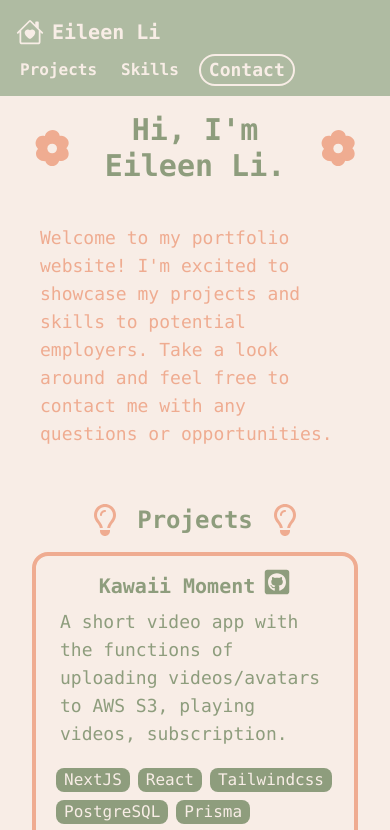
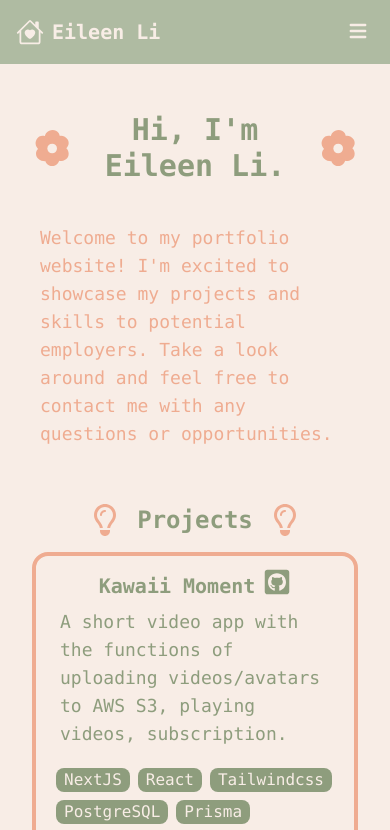
Before and after one commit to lyjeileen/portfolio, a Next.js app: page / in a window 390 px wide. Shown: the top 830 px of the page. Built offline with nearby package versions, Linux system fonts and the light colour scheme.

Commit message:
Add dropdown menu

```diff
--- /dev/null
+++ b/components/Dropdown.tsx
@@ -0,0 +1,284 @@
+import { Menu, Transition } from '@headlessui/react';
+import { Fragment, useEffect, useRef, useState } from 'react';
+import Link from 'next/link';
+
+export default function Dropdown() {
+  return (
+    <div className="text-right">
+      <Menu>
+        <Menu.Button className="inline-flex items-center p-1 rounded-lg hover:ring hover:ring-grassgreen md:hidden">
+          <svg
+            className="w-6 h-6 text-base"
+            aria-hidden="true"
+            fill="currentColor"
+            viewBox="0 0 20 20"
+            xmlns="http://www.w3.org/2000/svg"
+          >
+            <path
+              fillRule="evenodd"
+              d="M3 5a1 1 0 011-1h12a1 1 0 110 2H4a1 1 0 01-1-1zM3 10a1 1 0 011-1h12a1 1 0 110 2H4a1 1 0 01-1-1zM3 15a1 1 0 011-1h12a1 1 0 110 2H4a1 1 0 01-1-1z"
+              clipRule="evenodd"
+            ></path>
+          </svg>
+        </Menu.Button>
+        <Menu.Items className="flex flex-col absolute right-4 top-10 mt-6 z-10 w-40 text-grassgreen divide-y border-2 rounded-md bg-cream md:hidden">
+          <Menu.Item>
+            <button
+              className="text-left hover:bg-base hover:text-grassgreen px-2 py-1"
+              onClick={() =>
+                window.document
+                  .getElementById('projects')
+                  ?.scrollIntoView({ block: 'end', behavior: 'smooth' })
+              }
+            >
+              Projects
+            </button>
+          </Menu.Item>
+
+          <Menu.Item>
+            <button
+              className="text-left hover:bg-base hover:text-grassgreen px-2 py-1"
+              onClick={() =>
+                window.document
+                  .getElementById('skills')
+                  ?.scrollIntoView({ behavior: 'smooth' })
+              }
+            >
+              Skills
+            </button>
+          </Menu.Item>
+
+          <Menu.Item>
+            <Link href="mailto:yuejiao.li.eileen@gmail.com">
+              <p className="text-left hover:bg-base hover:text-grassgreen px-2 py-1">
+                Contact
+              </p>
+            </Link>
+          </Menu.Item>
+        </Menu.Items>
+      </Menu>
+    </div>
+  );
+}
+
+// function EditInactiveIcon(props) {
+//   return (
+//     <svg
+//       {...props}
+//       viewBox="0 0 20 20"
+//       fill="none"
+//       xmlns="http://www.w3.org/2000/svg"
+//     >
+//       <path
+//         d="M4 13V16H7L16 7L13 4L4 13Z"
+//         fill="#EDE9FE"
+//         stroke="#A78BFA"
+//         strokeWidth="2"
+//       />
+//     </svg>
+//   );
+// }
+
+// function EditActiveIcon(props) {
+//   return (
+//     <svg
+//       {...props}
+//       viewBox="0 0 20 20"
+//       fill="none"
+//       xmlns="http://www.w3.org/2000/svg"
+//     >
+//       <path
+//         d="M4 13V16H7L16 7L13 4L4 13Z"
+//         fill="#8B5CF6"
+//         stroke="#C4B5FD"
+//         strokeWidth="2"
+//       />
+//     </svg>
+//   );
+// }
+
+// function DuplicateInactiveIcon(props) {
+//   return (
+//     <svg
+//       {...props}
+//       viewBox="0 0 20 20"
+//       fill="none"
+//       xmlns="http://www.w3.org/2000/svg"
+//     >
+//       <path
+//         d="M4 4H12V12H4V4Z"
+//         fill="#EDE9FE"
+//         stroke="#A78BFA"
+//         strokeWidth="2"
+//       />
+//       <path
+//         d="M8 8H16V16H8V8Z"
+//         fill="#EDE9FE"
+//         stroke="#A78BFA"
+//         strokeWidth="2"
+//       />
+//     </svg>
+//   );
+// }
+
+// function DuplicateActiveIcon(props) {
+//   return (
+//     <svg
+//       {...props}
+//       viewBox="0 0 20 20"
+//       fill="none"
+//       xmlns="http://www.w3.org/2000/svg"
+//     >
+//       <path
+//         d="M4 4H12V12H4V4Z"
+//         fill="#8B5CF6"
+//         stroke="#C4B5FD"
+//         strokeWidth="2"
+//       />
+//       <path
+//         d="M8 8H16V16H8V8Z"
+//         fill="#8B5CF6"
+//         stroke="#C4B5FD"
+//         strokeWidth="2"
+//       />
+//     </svg>
+//   );
+// }
+
+// function ArchiveInactiveIcon(props) {
+//   return (
+//     <svg
+//       {...props}
+//       viewBox="0 0 20 20"
+//       fill="none"
+//       xmlns="http://www.w3.org/2000/svg"
+//     >
+//       <rect
+//         x="5"
+//         y="8"
+//         width="10"
+//         height="8"
+//         fill="#EDE9FE"
+//         stroke="#A78BFA"
+//         strokeWidth="2"
+//       />
+//       <rect
+//         x="4"
+//         y="4"
+//         width="12"
+//         height="4"
+//         fill="#EDE9FE"
+//         stroke="#A78BFA"
+//         strokeWidth="2"
+//       />
+//       <path d="M8 12H12" stroke="#A78BFA" strokeWidth="2" />
+//     </svg>
+//   );
+// }
+
+// function ArchiveActiveIcon(props) {
+//   return (
+//     <svg
+//       {...props}
+//       viewBox="0 0 20 20"
+//       fill="none"
+//       xmlns="http://www.w3.org/2000/svg"
+//     >
+//       <rect
+//         x="5"
+//         y="8"
+//         width="10"
+//         height="8"
+//         fill="#8B5CF6"
+//         stroke="#C4B5FD"
+//         strokeWidth="2"
+//       />
+//       <rect
+//         x="4"
+//         y="4"
+//         width="12"
+//         height="4"
+//         fill="#8B5CF6"
+//         stroke="#C4B5FD"
+//         strokeWidth="2"
+//       />
+//       <path d="M8 12H12" stroke="#A78BFA" strokeWidth="2" />
+//     </svg>
+//   );
+// }
+
+// function MoveInactiveIcon(props) {
+//   return (
+//     <svg
+//       {...props}
+//       viewBox="0 0 20 20"
+//       fill="none"
+//       xmlns="http://www.w3.org/2000/svg"
+//     >
+//       <path d="M10 4H16V10" stroke="#A78BFA" strokeWidth="2" />
+//       <path d="M16 4L8 12" stroke="#A78BFA" strokeWidth="2" />
+//       <path d="M8 6H4V16H14V12" stroke="#A78BFA" strokeWidth="2" />
+//     </svg>
+//   );
+// }
+
+// function MoveActiveIcon(props) {
+//   return (
+//     <svg
+//       {...props}
+//       viewBox="0 0 20 20"
+//       fill="none"
+//       xmlns="http://www.w3.org/2000/svg"
+//     >
+//       <path d="M10 4H16V10" stroke="#C4B5FD" strokeWidth="2" />
+//       <path d="M16 4L8 12" stroke="#C4B5FD" strokeWidth="2" />
+//       <path d="M8 6H4V16H14V12" stroke="#C4B5FD" strokeWidth="2" />
+//     </svg>
+//   );
+// }
+
+// function DeleteInactiveIcon(props) {
+//   return (
+//     <svg
+//       {...props}
+//       viewBox="0 0 20 20"
+//       fill="none"
+//       xmlns="http://www.w3.org/2000/svg"
+//     >
+//       <rect
+//         x="5"
+//         y="6"
+//         width="10"
+//         height="10"
+//         fill="#EDE9FE"
+//         stroke="#A78BFA"
+//         strokeWidth="2"
+//       />
+//       <path d="M3 6H17" stroke="#A78BFA" strokeWidth="2" />
+//       <path d="M8 6V4H12V6" stroke="#A78BFA" strokeWidth="2" />
+//     </svg>
+//   );
+// }
+
+// function DeleteActiveIcon(props) {
+//   return (
+//     <svg
+//       {...props}
+//       viewBox="0 0 20 20"
+//       fill="none"
+//       xmlns="http://www.w3.org/2000/svg"
+//     >
+//       <rect
+//         x="5"
+//         y="6"
+//         width="10"
+//         height="10"
+//         fill="#8B5CF6"
+//         stroke="#C4B5FD"
+//         strokeWidth="2"
+//       />
+//       <path d="M3 6H17" stroke="#C4B5FD" strokeWidth="2" />
+//       <path d="M8 6V4H12V6" stroke="#C4B5FD" strokeWidth="2" />
+//     </svg>
+//   );
+// }
--- a/components/Navbar.tsx
+++ b/components/Navbar.tsx
@@ -1,6 +1,7 @@
 import Link from 'next/link';
 
 import { BsHouseHeart } from 'react-icons/bs';
+import Dropdown from './Dropdown';
 
 export default function Navbar() {
   return (
@@ -12,6 +13,8 @@ export default function Navbar() {
             Eileen Li
           </span>
         </div>
+        <Dropdown />
+        <div className="hidden md:block">
           <div className="flex gap-4">
             <button
               className="hover:bg-base rounded-3xl hover:text-grassgreen px-1"
@@ -40,6 +43,7 @@ export default function Navbar() {
             </Link>
           </div>
         </div>
+      </div>
     </nav>
   );
 }
```
Lines whose indentation alone changed are shown as unchanged.
